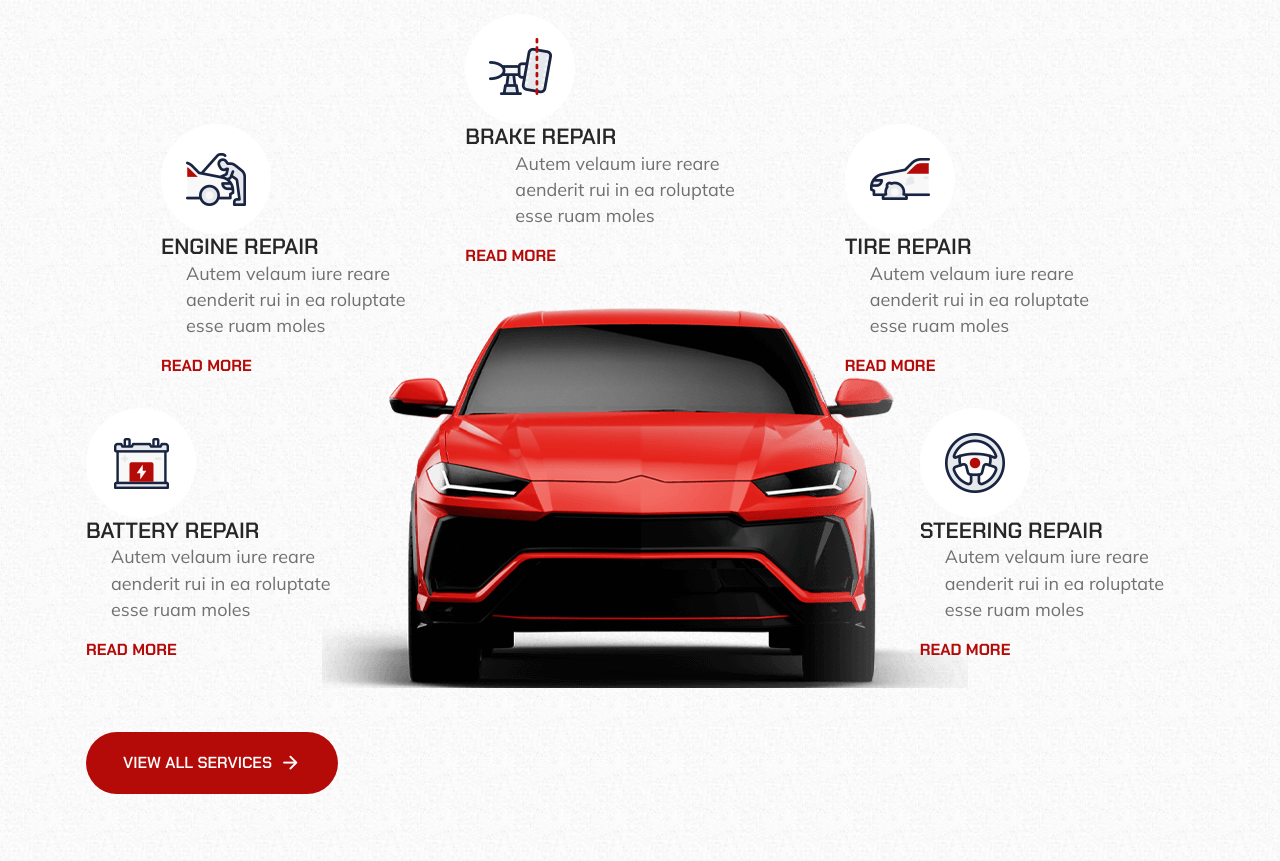
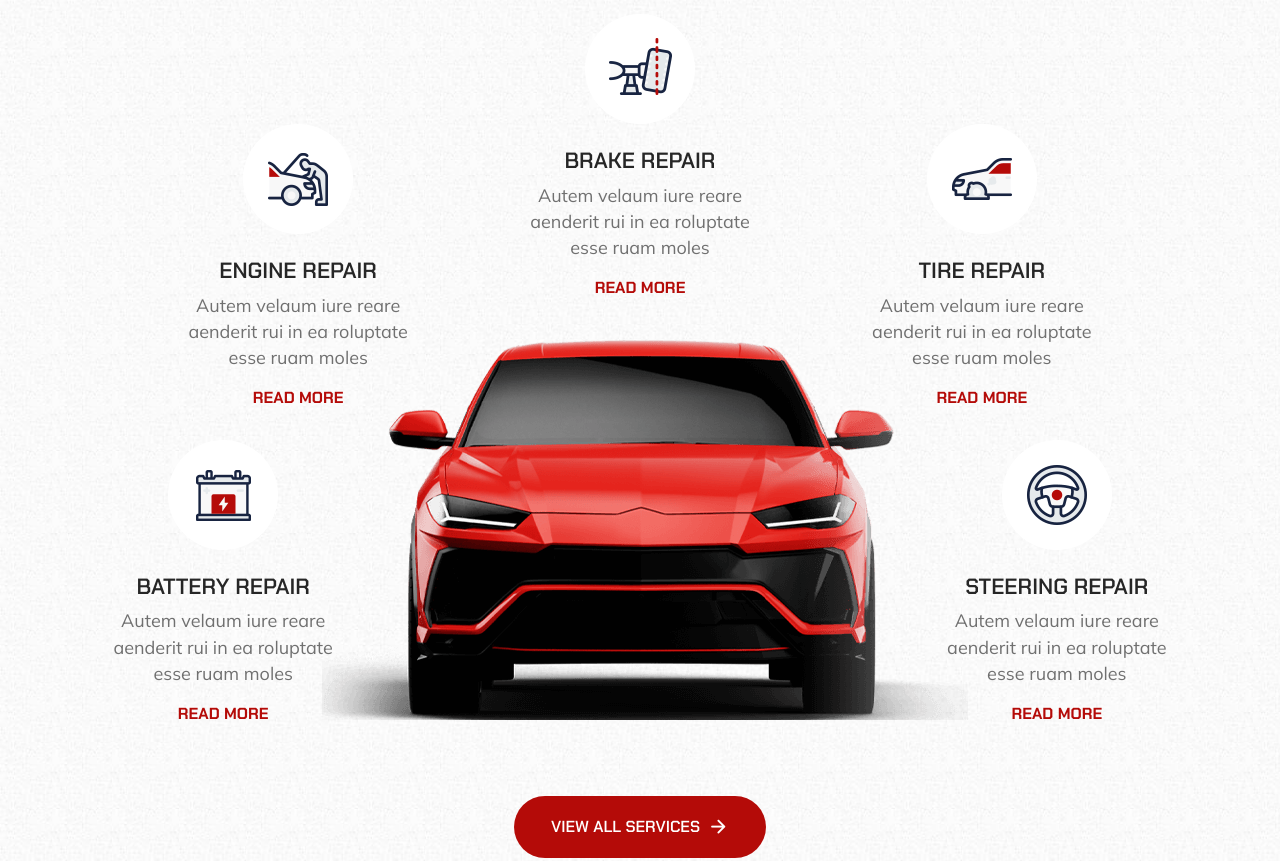
Before and after one commit to fwzin/autofix-master, a plain HTML site: page index.html in a window 1280 px wide. Shown: the part 1040-1901 px from the top of the page. Drawn offline with nearby package versions, Linux system fonts and the light colour scheme.

Commit message:
Update style.css

```diff
--- a/assets/css/style.css
+++ b/assets/css/style.css
@@ -425,6 +425,36 @@
     width: 90%;
     z-index: -1;
   }
+
+
+/*-----------------------------------*\
+  #SERVICE
+\*-----------------------------------*/
+
+.service-banner { display: none; }
+
+.service { text-align: center; }
+
+.service-list {
+  gap: 0;
+  margin-block-end: 40px;
+}
+
+.service-card .card-icon {
+  max-width: max-content;
+  margin-inline: auto;
+  margin-block-end: 24px;
+}
+
+.service-card .card-text {
+  line-height: 1.2;
+  margin-block: 8px;
+}
+
+.service .btn { margin-inline: auto; }
+
+
+
 
 /*-----------------------------------*\
   #FOOTER
```
